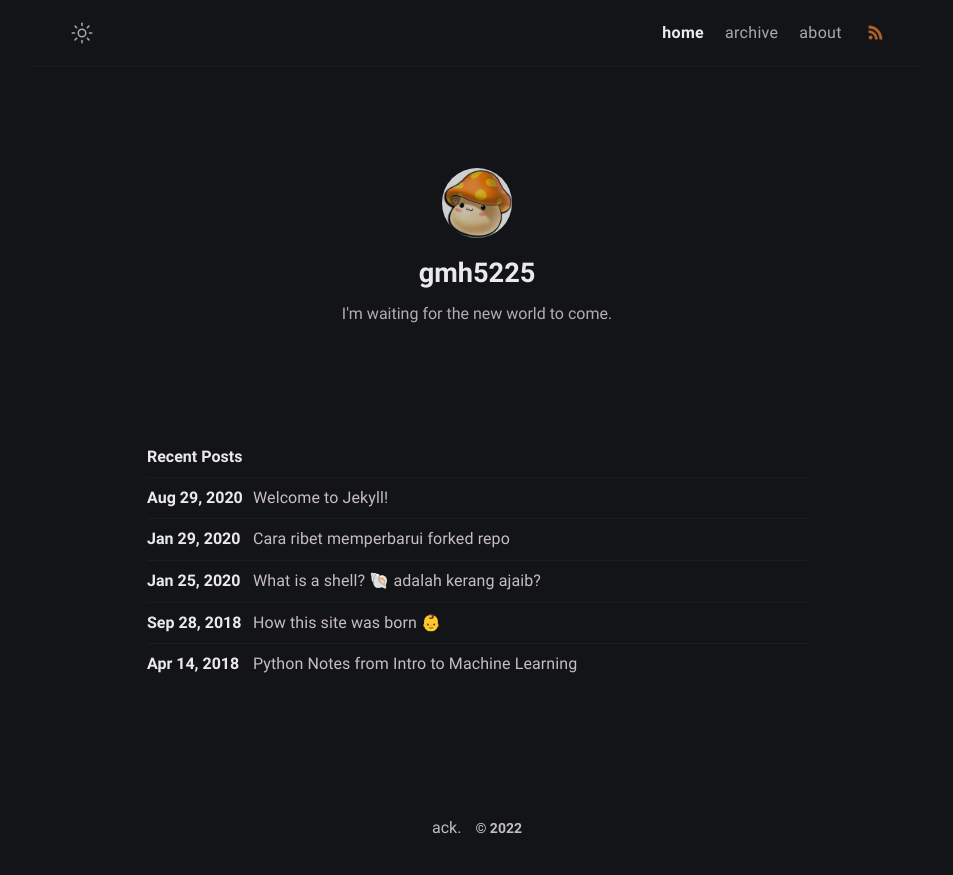
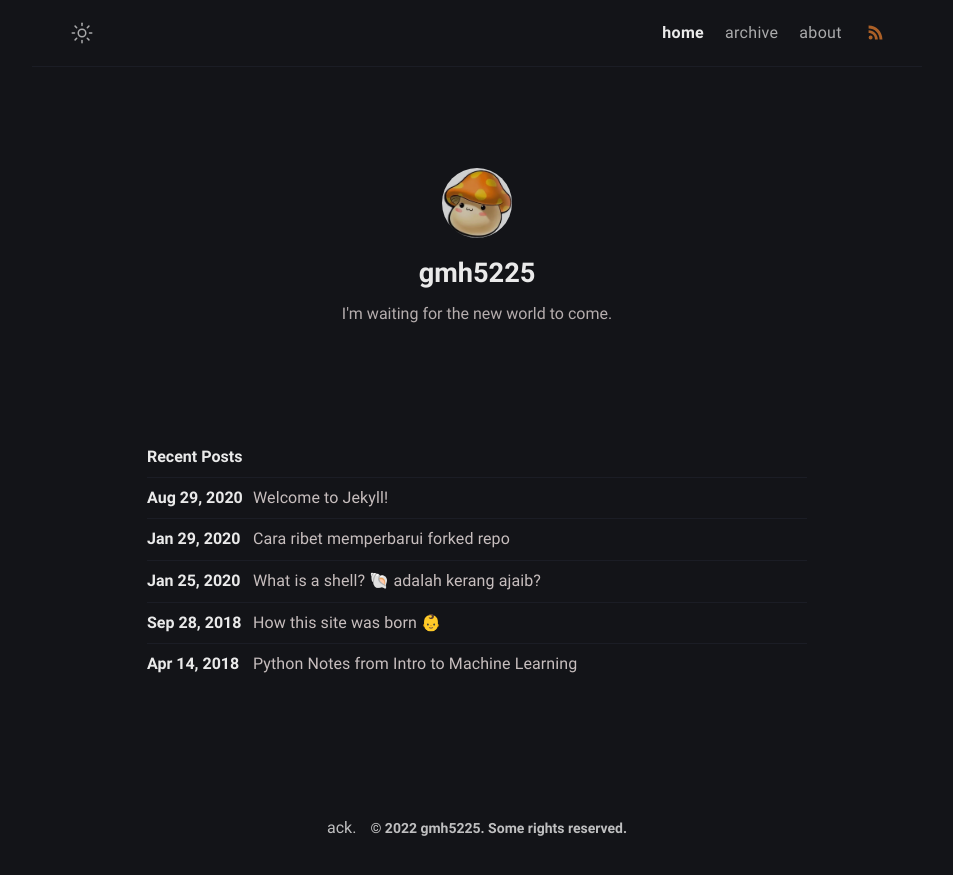
Before and after one commit to gmh5225/gmh5225.github.io, a Jekyll site: the page built from index.md, in a window 1280 px wide. Shown: the top 875 px of the page, without its empty margins (163-1116 px from the left). Built offline with Jekyll 4.4.1, drawn with Linux system fonts in a browser that asks for light colours.

Commit message:
Update footer.html

```diff
--- a/_includes/footer.html
+++ b/_includes/footer.html
@@ -1,6 +1,6 @@
 <footer class="footer">
   <a class="footer_item" href="/thanks">ack.</a>
-  <span class="footer_item">&copy; {{ site.time | date: "%Y" }}</span>
+  <span class="footer_item">&copy; {{ site.time | date: "%Y" }} gmh5225. Some rights reserved.</span>
 </footer>
 <script src="/assets/js/main.js" defer="defer"></script>
 
```
